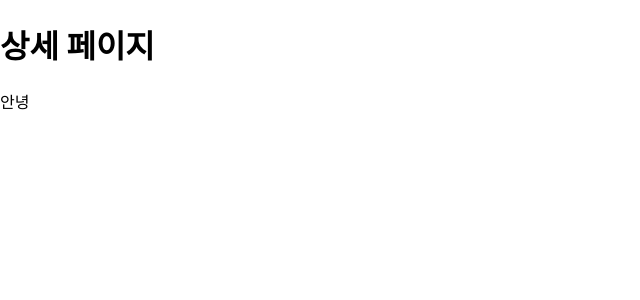
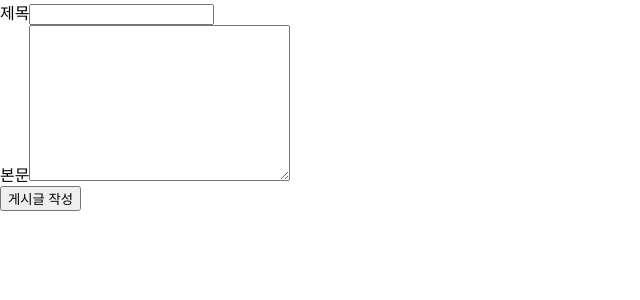
Before and after one commit to kyowoii23/onceindustry-bolg-front, a Next.js app: page /posts/add in a window 1280 px wide. Shown: the top 300 px of the page, without its empty margins (0-640 px from the left). Built offline with nearby package versions, Linux system fonts and the light colour scheme.

Commit message:
게시글 목록, 상세, 추가 기능 구현

```diff
--- a/pages/posts/[postId].js
+++ b/pages/posts/[postId].js
@@ -1,24 +1,26 @@
-import { useRouter } from "next/router";
+import {API_HOST} from '../../common';
 
-export const PostDetailPage = ({postId}) => {
-    console.log(postId)
+const PostDetailPage = ({postData}) => {
+  const {id, title, content} = postData;
 
-    return (
-        <div>
-            <h1>상세 페이지</h1>
-            <p>안녕</p>
-        </div>
-    )
-}
+  return (
+    <article id={id}>
+      <h1>{title}</h1>
+      <p>{content}</p>
+    </article>
+  );
+};
 
-export const getServerSideProps = async (context) => {
-    const {postId} = context.query;
+export const getServerSideProps = async context => {
+  const {postId} = context.query;
+  const response = await fetch(`${API_HOST}/posts?postId=${postId}`);
+  const postData = await response.json();
 
-    return {
-        props: {
-            postId
-        }
-    }
-}
+  return {
+    props: {
+      postData,
+    },
+  };
+};
 
 export default PostDetailPage;
--- /dev/null
+++ b/pages/posts/add.js
@@ -0,0 +1,57 @@
+import { useRouter } from "next/router";
+import { useState } from "react";
+import { API_HOST } from "../../common";
+
+const PostAddPage = () => {
+  const [title, setTitle] = useState("");
+  const [content, setContent] = useState("");
+  const router = useRouter();
+
+  const titleHandler = (e) => {
+    setTitle(e.target.value);
+  };
+
+  const contentHandler = (e) => {
+    setContent(e.target.value);
+  };
+
+  const submitHandler = async (e) => {
+    e.preventDefault();
+
+    await fetch(`${API_HOST}/posts`, {
+      method: "POST",
+      headers: {
+        "Content-Type": "application/json",
+      },
+      body: JSON.stringify({
+        title,
+        content,
+      }),
+    });
+
+    alert('게시글 성공');
+    router.push('/posts');
+  };
+
+  return (
+    <form onSubmit={submitHandler}>
+      <div>
+        <label htmlFor="title">제목</label>
+        <input type="text" id="title" value={title} onChange={titleHandler} />
+      </div>
+      <div>
+        <label htmlFor="content">본문</label>
+        <textarea
+          id="content"
+          cols="30"
+          rows="10"
+          onChange={contentHandler}
+          defaultValue={content}
+        ></textarea>
+      </div>
+      <button>게시글 작성</button>
+    </form>
+  );
+};
+
+export default PostAddPage;
```
Also changed, not shown: pages/posts/index.js (+30 -4 lines).
